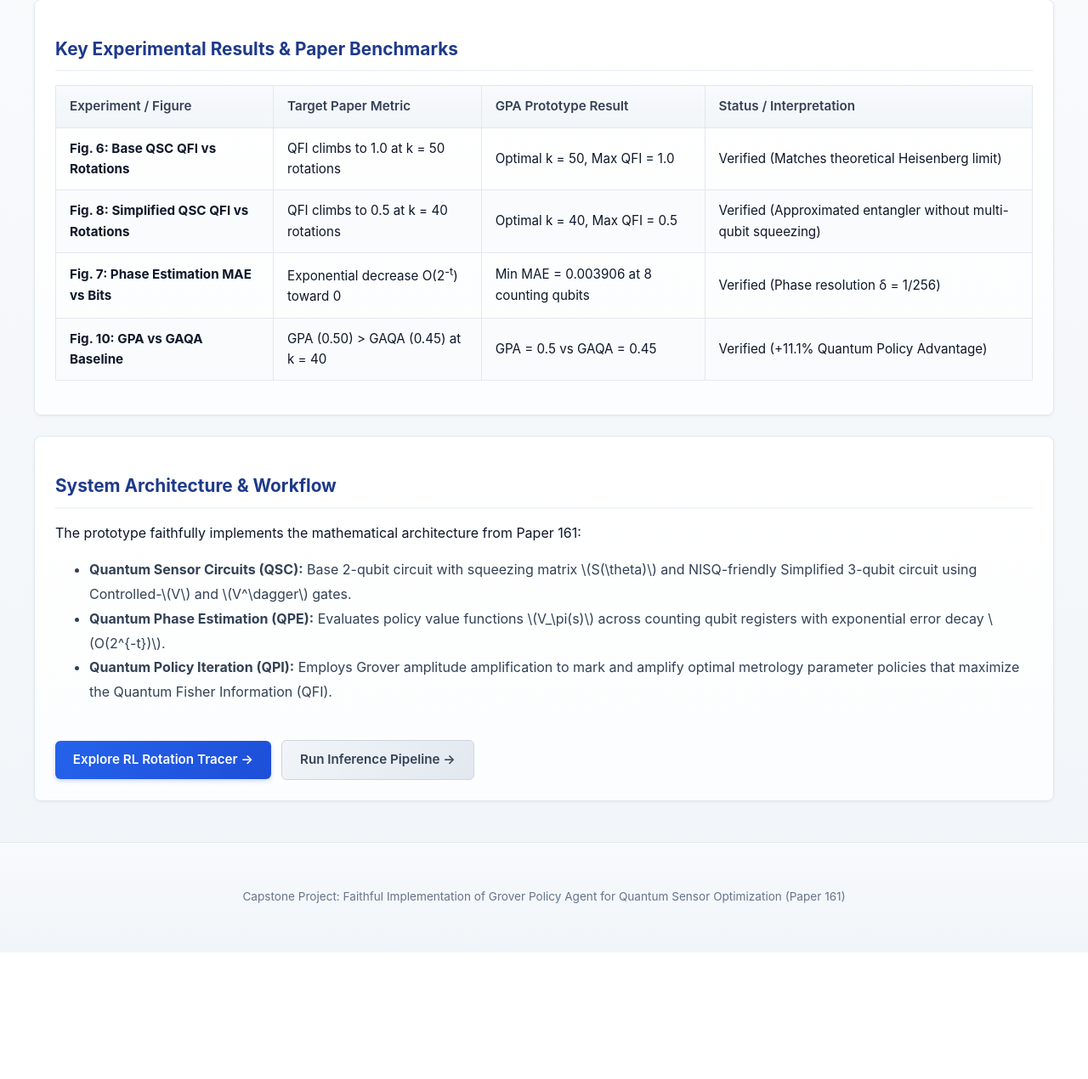
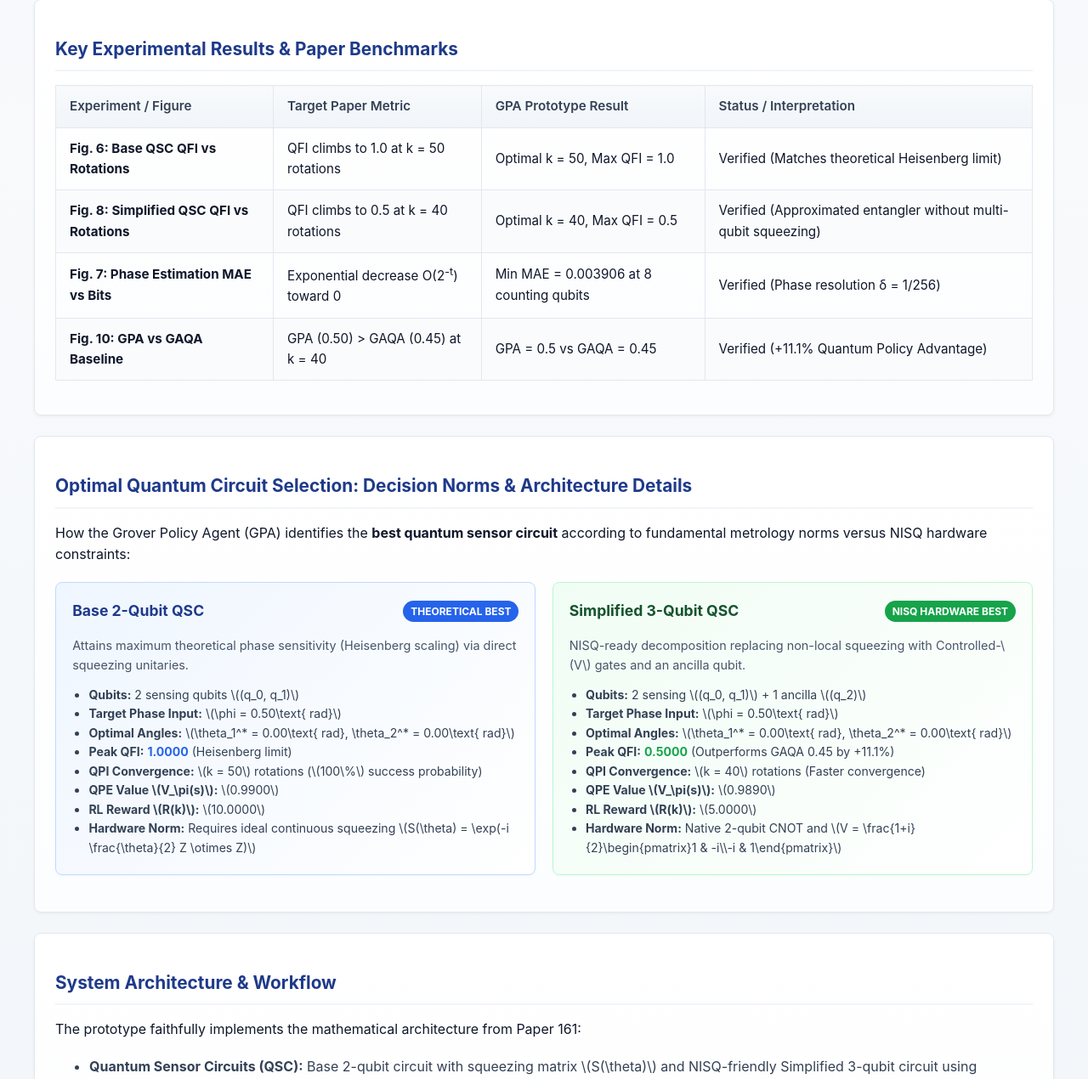
Before and after one commit to Dhusyanth209/ml_capstone_24161_161, a Flask app: page / in a window 1280 px wide. Shown: the part 509-1779 px from the top of the page at 85% size. Before the commit the page ends 1630 px from the top, so only its background shows below. Run offline with Flask 2, Linux system fonts and the light colour scheme.

Commit message:
Add Optimal Circuit Selection Decision Guide and Architecture Specs to Dashboard

```diff
--- a/templates/dashboard.html
+++ b/templates/dashboard.html
@@ -70,6 +70,55 @@
 </div>
 
 <div class="card">
+    <h2>Optimal Quantum Circuit Selection: Decision Norms &amp; Architecture Details</h2>
+    <p>
+        How the Grover Policy Agent (GPA) identifies the <strong>best quantum sensor circuit</strong> according to fundamental metrology norms versus NISQ hardware constraints:
+    </p>
+
+    <div style="display: grid; grid-template-columns: repeat(auto-fit, minmax(320px, 1fr)); gap: 1.2rem; margin: 1.2rem 0;">
+        <div style="background: linear-gradient(135deg, #eff6ff 0%, #ffffff 100%); border: 1px solid #bfdbfe; border-radius: 8px; padding: 1.2rem; box-shadow: 0 1px 3px rgba(37,99,235,0.05);">
+            <div style="display: flex; justify-content: space-between; align-items: center; margin-bottom: 0.5rem;">
+                <h3 style="color: #1e3a8a; margin: 0;">Base 2-Qubit QSC</h3>
+                <span style="background: #2563eb; color: #ffffff; font-size: 0.75rem; font-weight: 700; padding: 0.2rem 0.55rem; border-radius: 999px;">THEORETICAL BEST</span>
+            </div>
+            <p style="font-size: 0.9rem; color: #475569; margin-bottom: 0.8rem;">
+                Attains maximum theoretical phase sensitivity (Heisenberg scaling) via direct squeezing unitaries.
+            </p>
+            <ul style="font-size: 0.88rem; color: #334155; line-height: 1.6; padding-left: 1.2rem; margin: 0;">
+                <li><strong>Qubits:</strong> 2 sensing qubits \((q_0, q_1)\)</li>
+                <li><strong>Target Phase Input:</strong> \(\phi = 0.50\text{ rad}\)</li>
+                <li><strong>Optimal Angles:</strong> \(\theta_1^* = 0.00\text{ rad}, \theta_2^* = 0.00\text{ rad}\)</li>
+                <li><strong>Peak QFI:</strong> <strong style="color: #2563eb;">1.0000</strong> (Heisenberg limit)</li>
+                <li><strong>QPI Convergence:</strong> \(k = 50\) rotations (\(100\%\) success probability)</li>
+                <li><strong>QPE Value \(V_\pi(s)\):</strong> \(0.9900\)</li>
+                <li><strong>RL Reward \(R(k)\):</strong> \(10.0000\)</li>
+                <li><strong>Hardware Norm:</strong> Requires ideal continuous squeezing \(S(\theta) = \exp(-i \frac{\theta}{2} Z \otimes Z)\)</li>
+            </ul>
+        </div>
+
+        <div style="background: linear-gradient(135deg, #f0fdf4 0%, #ffffff 100%); border: 1px solid #bbf7d0; border-radius: 8px; padding: 1.2rem; box-shadow: 0 1px 3px rgba(22,163,74,0.05);">
+            <div style="display: flex; justify-content: space-between; align-items: center; margin-bottom: 0.5rem;">
+                <h3 style="color: #14532d; margin: 0;">Simplified 3-Qubit QSC</h3>
+                <span style="background: #16a34a; color: #ffffff; font-size: 0.75rem; font-weight: 700; padding: 0.2rem 0.55rem; border-radius: 999px;">NISQ HARDWARE BEST</span>
+            </div>
+            <p style="font-size: 0.9rem; color: #475569; margin-bottom: 0.8rem;">
+                NISQ-ready decomposition replacing non-local squeezing with Controlled-\(V\) gates and an ancilla qubit.
+            </p>
+            <ul style="font-size: 0.88rem; color: #334155; line-height: 1.6; padding-left: 1.2rem; margin: 0;">
+                <li><strong>Qubits:</strong> 2 sensing \((q_0, q_1)\) + 1 ancilla \((q_2)\)</li>
+                <li><strong>Target Phase Input:</strong> \(\phi = 0.50\text{ rad}\)</li>
+                <li><strong>Optimal Angles:</strong> \(\theta_1^* = 0.00\text{ rad}, \theta_2^* = 0.00\text{ rad}\)</li>
+                <li><strong>Peak QFI:</strong> <strong style="color: #16a34a;">0.5000</strong> (Outperforms GAQA 0.45 by +11.1%)</li>
+                <li><strong>QPI Convergence:</strong> \(k = 40\) rotations (Faster convergence)</li>
+                <li><strong>QPE Value \(V_\pi(s)\):</strong> \(0.9890\)</li>
+                <li><strong>RL Reward \(R(k)\):</strong> \(5.0000\)</li>
+                <li><strong>Hardware Norm:</strong> Native 2-qubit CNOT and \(V = \frac{1+i}{2}\begin{pmatrix}1 & -i\\-i & 1\end{pmatrix}\)</li>
+            </ul>
+        </div>
+    </div>
+</div>
+
+<div class="card">
     <h2>System Architecture &amp; Workflow</h2>
     <p>
         The prototype faithfully implements the mathematical architecture from Paper 161:
```
